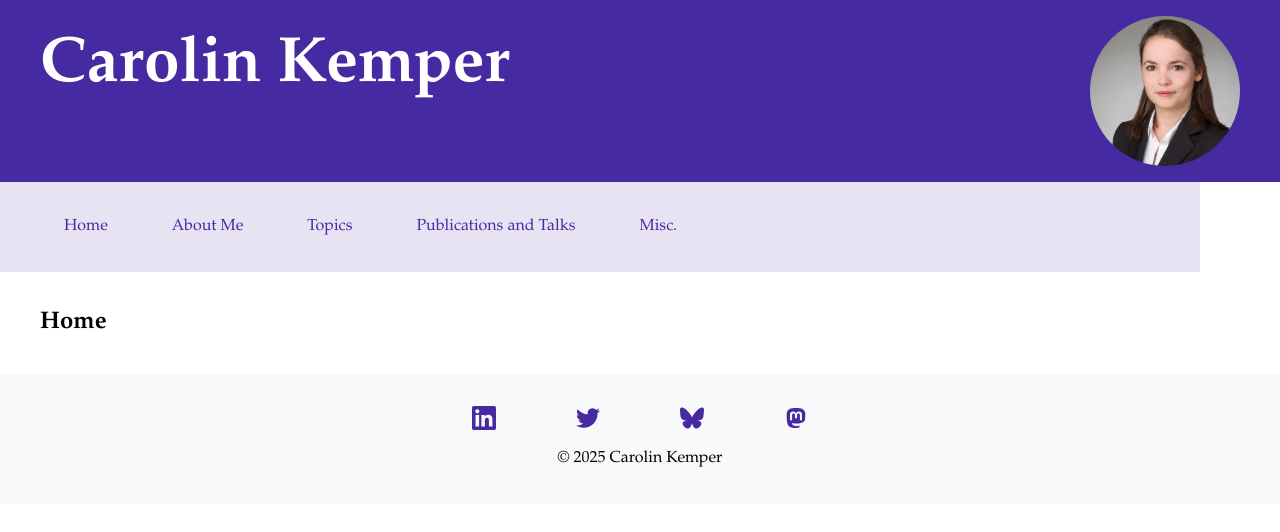
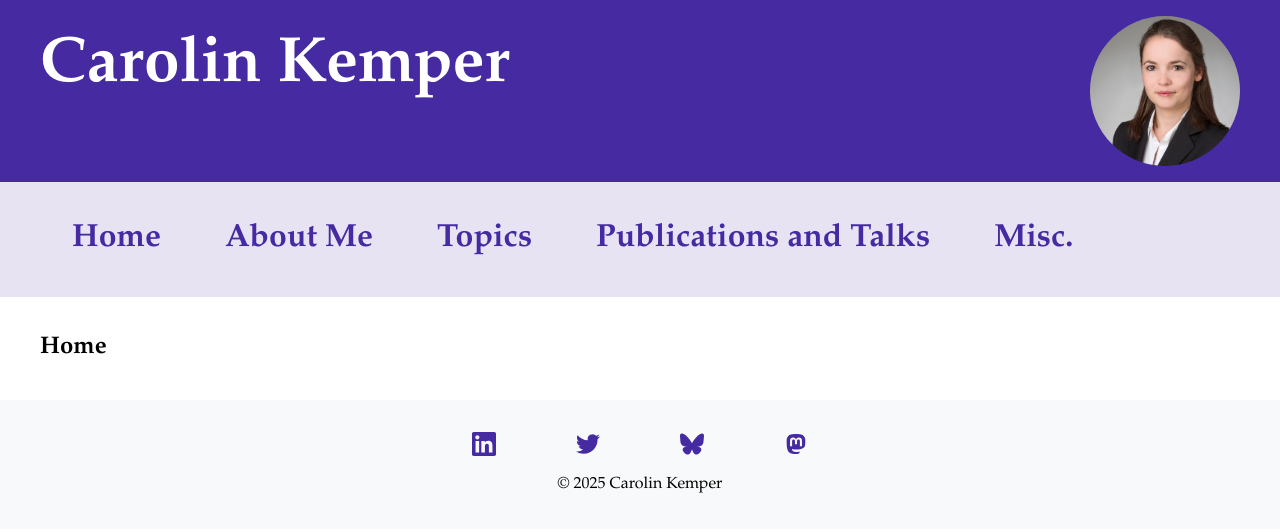
Before and after one commit to CarolinKemper/carolinkemper.github.io, a Jekyll site: the page built from index.md, in a window 1280 px wide. Shown: the top 532 px of the page. Built offline with Jekyll 4.4.1, drawn with Linux system fonts in a browser that asks for light colours.

Commit message:
nav bar design change

```diff
--- a/assets/css/main.css
+++ b/assets/css/main.css
@@ -45,16 +45,17 @@ body {
 /* Navigation styles */
 .main-nav {
     background-color: rgba(69, 42, 162, 0.13); /* #452aa2 with 42% transparency */
-    max-width: 1200px;
+
     padding: 0.5rem 0;
 }
 
 .nav-list {
     display: flex;
     list-style: none;
+    justify-content: flex-start;
+    max-width: 1200px;
     margin: 1rem auto;
     padding: 0 2rem;
-    justify-content: flex-start;
 }
 
 .nav-item {
@@ -64,7 +65,7 @@ body {
 
 .nav-item a {
     color: #452aa2;
-    font-size: 1.5rem
+    font-size: 2rem;
     font-weight: bold;
     text-decoration: none;
     padding: 0.5rem 1rem;
```
